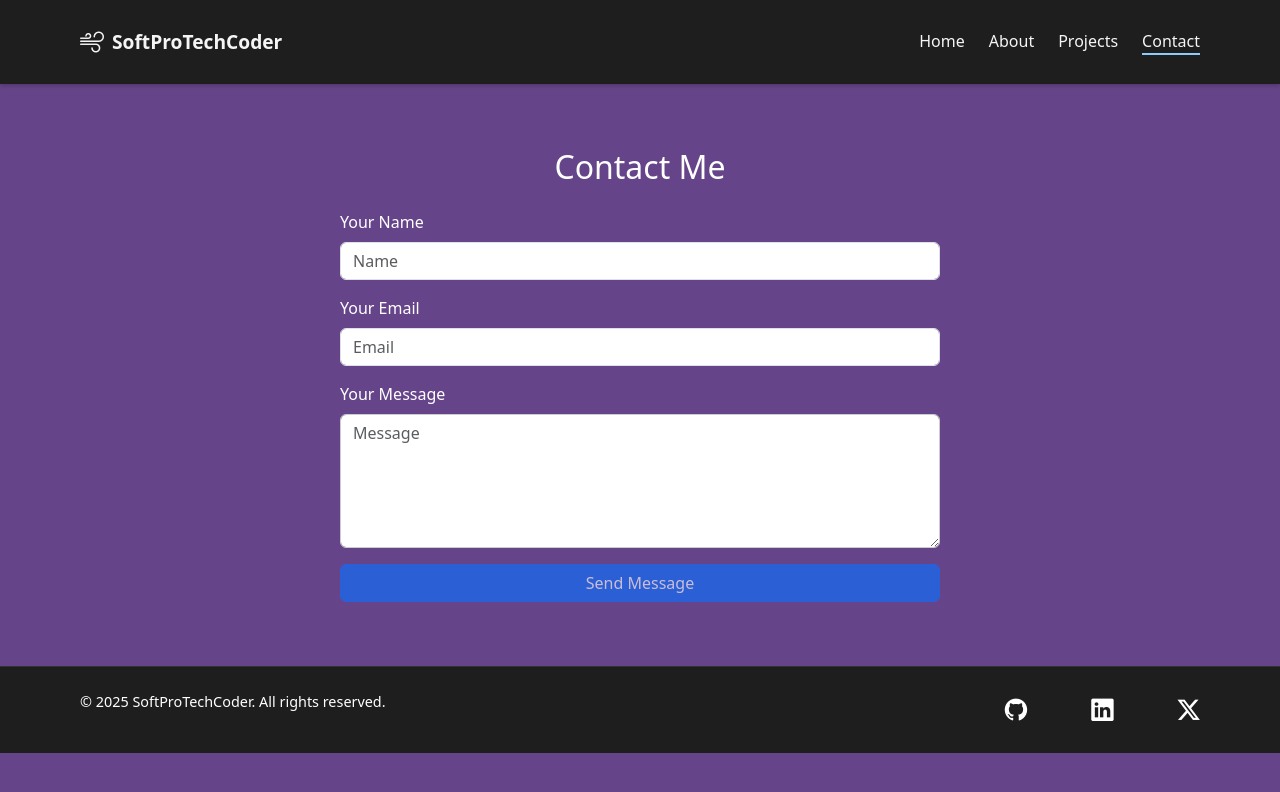
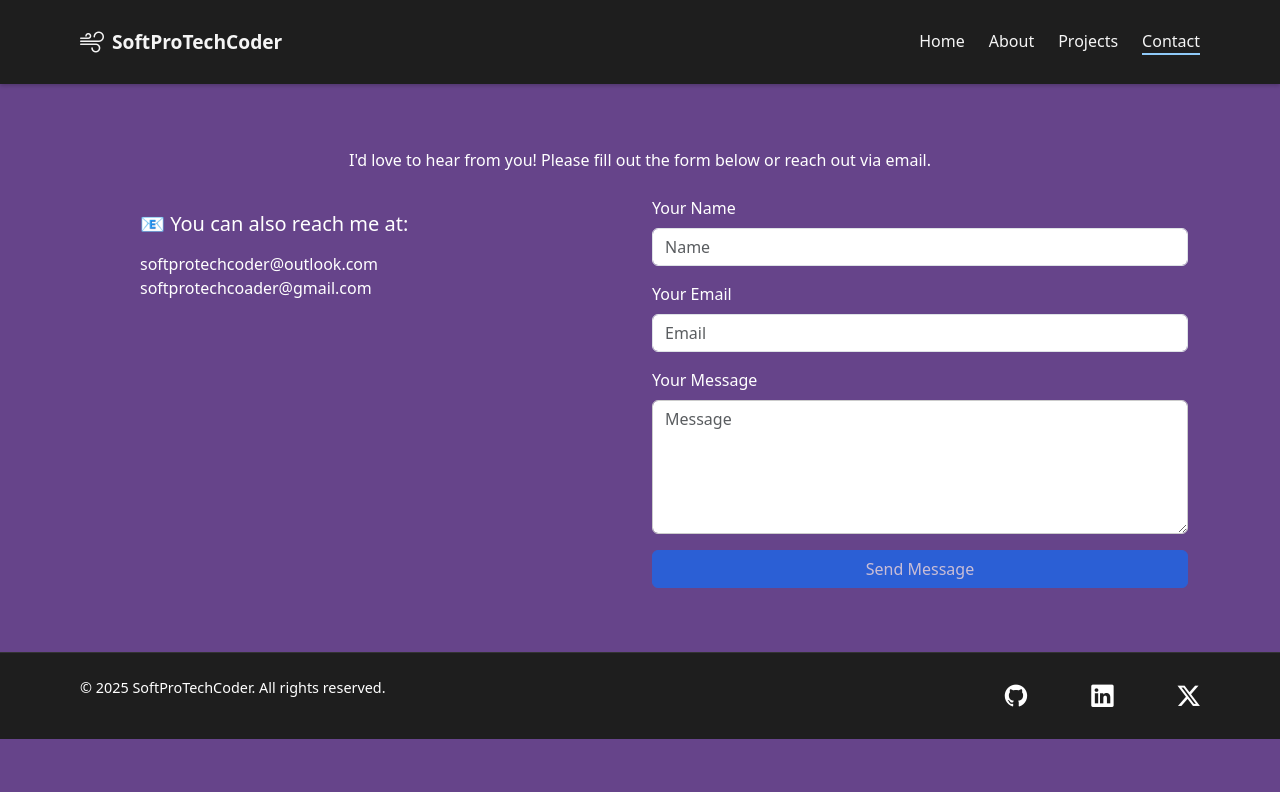
Before and after one commit to softprotechcoader/Angular_Developer_Portfolio, an Angular app: page /contact in a window 1280 px wide. Shown: the top 792 px of the page. Built offline with nearby package versions, Linux system fonts and the light colour scheme.

Commit message:
provided email

```diff
--- a/pages/contacts/contacts.component.css
+++ b/pages/contacts/contacts.component.css
@@ -22,3 +22,15 @@ textarea.form-control {
   textarea.form-control:hover + .form-label {
     color: #3498db;
   }
+
+
+  a {
+    text-decoration: none;
+    color: #ffffff;
+    transition: 0.3s;
+
+    &:hover {
+      color: #ffe8e8;
+      text-decoration: underline;
+    }
+  }
--- a/pages/contacts/contacts.component.html
+++ b/pages/contacts/contacts.component.html
@@ -1,6 +1,23 @@
-<section class="contact-section container py-5">
-    <h2 class="text-center mb-4">Contact Me</h2>
+<section class="container py-5">
+  <!-- <h2 class="text-center mb-4">Contact Me</h2> -->
+  <!-- <h2 class="text-center mb-4">Contact Me</h2> -->
+  <p class="text-center mb-4">I'd love to hear from you! Please fill out the form below or reach out via email.</p>
 
+  <div class="row">
+    <!-- Left Column: Email Section -->
+    <div class="col-md-6">
+      <div class="mt-3 ps-md-5">
+        <h5 class="mb-3">📧 You can also reach me at:</h5>
+        <ul class="list-unstyled">
+          <li *ngFor="let email of emails">
+            <a [href]="'mailto:' + email">{{ email }}</a>
+          </li>
+        </ul>
+      </div>
+    </div>
+
+    <!-- Right Column: Contact Form -->
+    <div class="col-md-6">
       <form (ngSubmit)="onSubmit()" #contactForm="ngForm" class="mx-auto" style="max-width: 600px;">
         <div class="mb-3">
           <label for="name" class="form-label">Your Name</label>
@@ -49,4 +66,6 @@
           Send Message
         </button>
       </form>
+    </div>
+  </div>
 </section>
--- a/pages/contacts/contacts.component.ts
+++ b/pages/contacts/contacts.component.ts
@@ -10,6 +10,11 @@ import { CommonModule } from '@angular/common';
   styleUrl: './contacts.component.css'
 })
 export class ContactsComponent {
+  emails: string[] = [
+    'softprotechcoder@outlook.com',
+    'softprotechcoader@gmail.com'
+  ];
+
   formData = {
     name: '',
     email: '',
```
Lines whose indentation alone changed are shown as unchanged.
